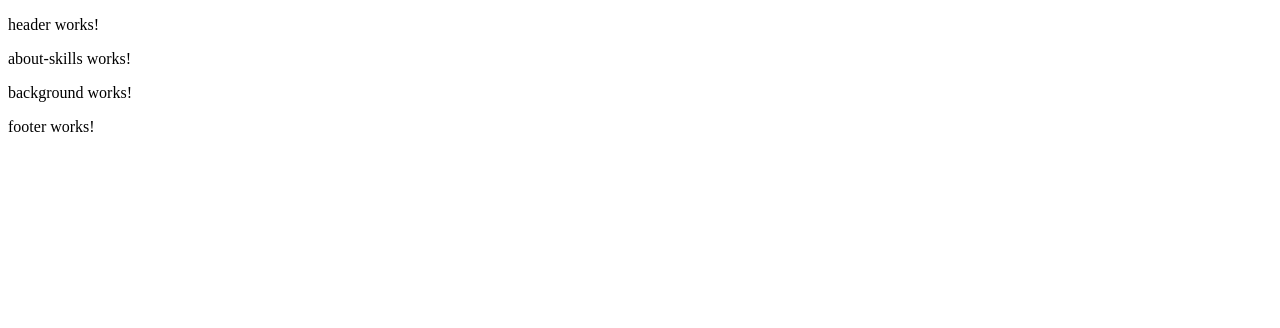
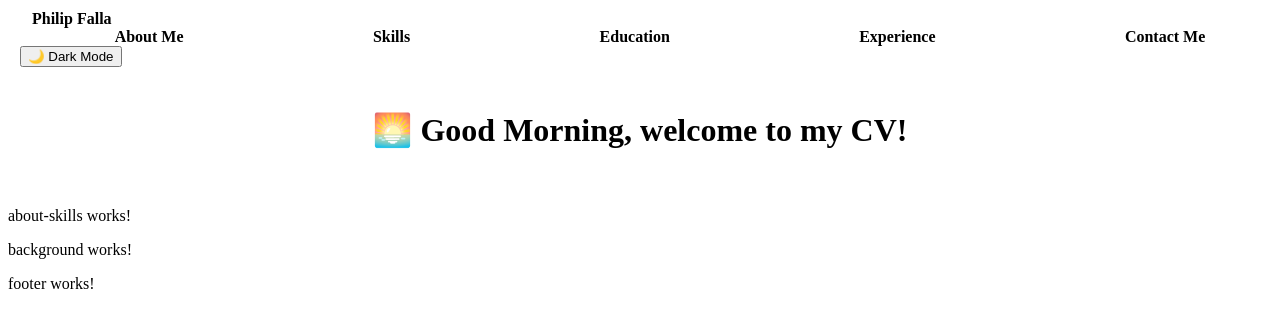
Before and after one commit to PhilipFalla/WebDev, an Angular app in the folder angular-cv/: page / in a window 1280 px wide. Shown: the top 328 px of the page. Built offline with nearby package versions, Linux system fonts and the light colour scheme.

Commit message:
Added content to nav-bar and header
Included the working greeting and nav bar with dark-mode

```diff
--- a/angular-cv/src/app/header/header.css
+++ b/angular-cv/src/app/header/header.css
@@ -0,0 +1,53 @@
+nav.navbar {
+  position: fixed;
+  top: 0;
+  left: 0;
+  width: 100%;
+  z-index: 1000;
+  padding: 0.625rem 1.25rem;
+  background-color: var(--bg-color);
+}
+
+nav ul {
+  display: flex;
+  justify-content: space-around;
+  list-style: none;
+  margin: 0;
+  padding: 0;
+}
+
+nav a {
+  text-decoration: none;
+  font-weight: bold;
+  padding: 0.5rem 0.75rem;
+  color: var(--text-color);
+}
+
+nav a:hover {
+  color: #66aaff;
+}
+
+header.header-grid {
+  margin-top: 4.375rem;
+  padding: 1.25rem;
+  text-align: center;
+}
+
+h1 {
+  font-size: 2rem;
+  color: var(--text-color);
+}
+
+[data-bs-theme="dark"] h1 {
+  color: #9ecbff;
+}
+
+[data-bs-theme="light"] {
+  --text-color: #222;
+  --bg-color: #fff;
+}
+
+[data-bs-theme="dark"] {
+  --text-color: #f5f5f5;
+  --bg-color: #121212;
+}
--- a/angular-cv/src/app/header/header.html
+++ b/angular-cv/src/app/header/header.html
@@ -1 +1,17 @@
-<p>header works!</p>
+<nav class="navbar navbar-expand-lg bg-light px-3" id="mainNav">
+    <a class="navbar-brand" href="#">Philip Falla</a>
+    <ul class="navbar-nav me-auto mb-2 mb-lg-0">
+      <li class="nav-item"><a class="nav-link" href="#about">About Me</a></li>
+      <li class="nav-item"><a class="nav-link" href="#skills">Skills</a></li>
+      <li class="nav-item"><a class="nav-link" href="#education">Education</a></li>
+      <li class="nav-item"><a class="nav-link" href="#experience">Experience</a></li>
+      <li class="nav-item"><a class="nav-link" href="#contact">Contact Me</a></li>
+    </ul>
+    <button (click)="toggleTheme()" class="btn" [ngClass]="btnClass">
+      {{ themeIcon }} {{ themeText }}
+    </button>
+</nav>
+
+<header class="header-grid">
+<h1>{{ greeting }}</h1>
+</header>
--- a/angular-cv/src/app/header/header.ts
+++ b/angular-cv/src/app/header/header.ts
@@ -1,10 +1,51 @@
-import { Component } from '@angular/core';
+import { Component, OnInit } from '@angular/core';
+import { CommonModule } from '@angular/common';
 
 @Component({
   selector: 'app-header',
   standalone: true,
-  imports: [],
+  imports: [CommonModule],
   templateUrl: './header.html',
   styleUrls: ['./header.css']
 })
-export class HeaderComponent {}
+export class HeaderComponent implements OnInit {
+  darkMode = false;
+  themeText = 'Dark Mode';
+  themeIcon = '🌙';
+  btnClass = 'btn-outline-dark';
+
+  greeting = '';
+
+  ngOnInit() {
+    this.setGreeting();
+  }
+
+  toggleTheme() {
+    this.darkMode = !this.darkMode;
+    const body = document.body;
+    const nav = document.getElementById('mainNav');
+
+    if (this.darkMode) {
+      body.setAttribute('data-bs-theme', 'dark');
+      nav?.classList.replace('bg-light', 'bg-dark');
+      this.btnClass = 'btn-outline-light';
+      this.themeText = 'Light Mode';
+      this.themeIcon = '☀️';
+    } else {
+      body.setAttribute('data-bs-theme', 'light');
+      nav?.classList.replace('bg-dark', 'bg-light');
+      this.btnClass = 'btn-outline-dark';
+      this.themeText = 'Dark Mode';
+      this.themeIcon = '🌙';
+    }
+  }
+
+  setGreeting() {
+    const now = new Date();
+    const hour = now.getHours();
+
+    if (hour < 12) this.greeting = '🌅 Good Morning, welcome to my CV!';
+    else if (hour < 18) this.greeting = '☀️ Good Afternoon, welcome to my CV!';
+    else this.greeting = '🌙 Good Evening, welcome to my CV!';
+  }
+}
```
